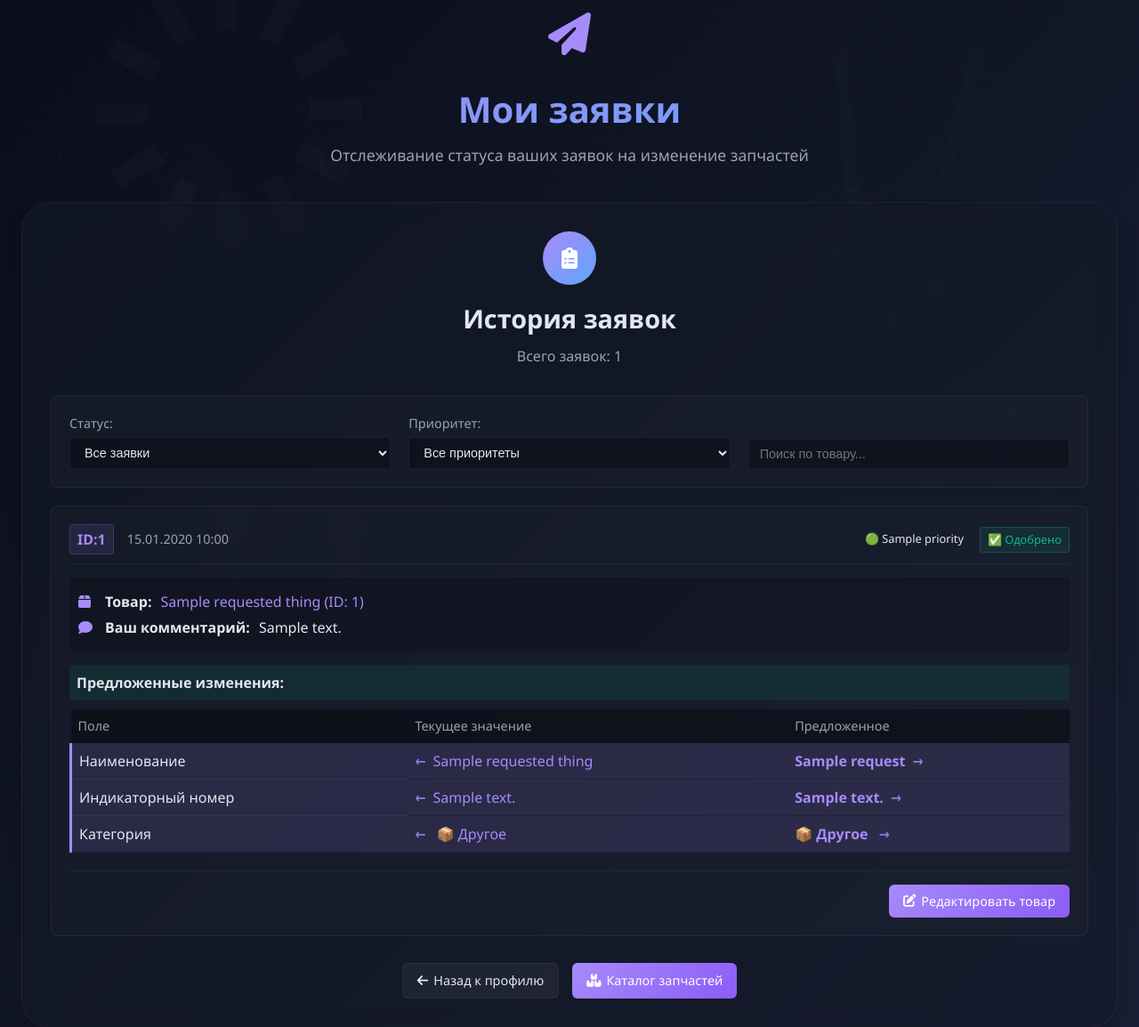
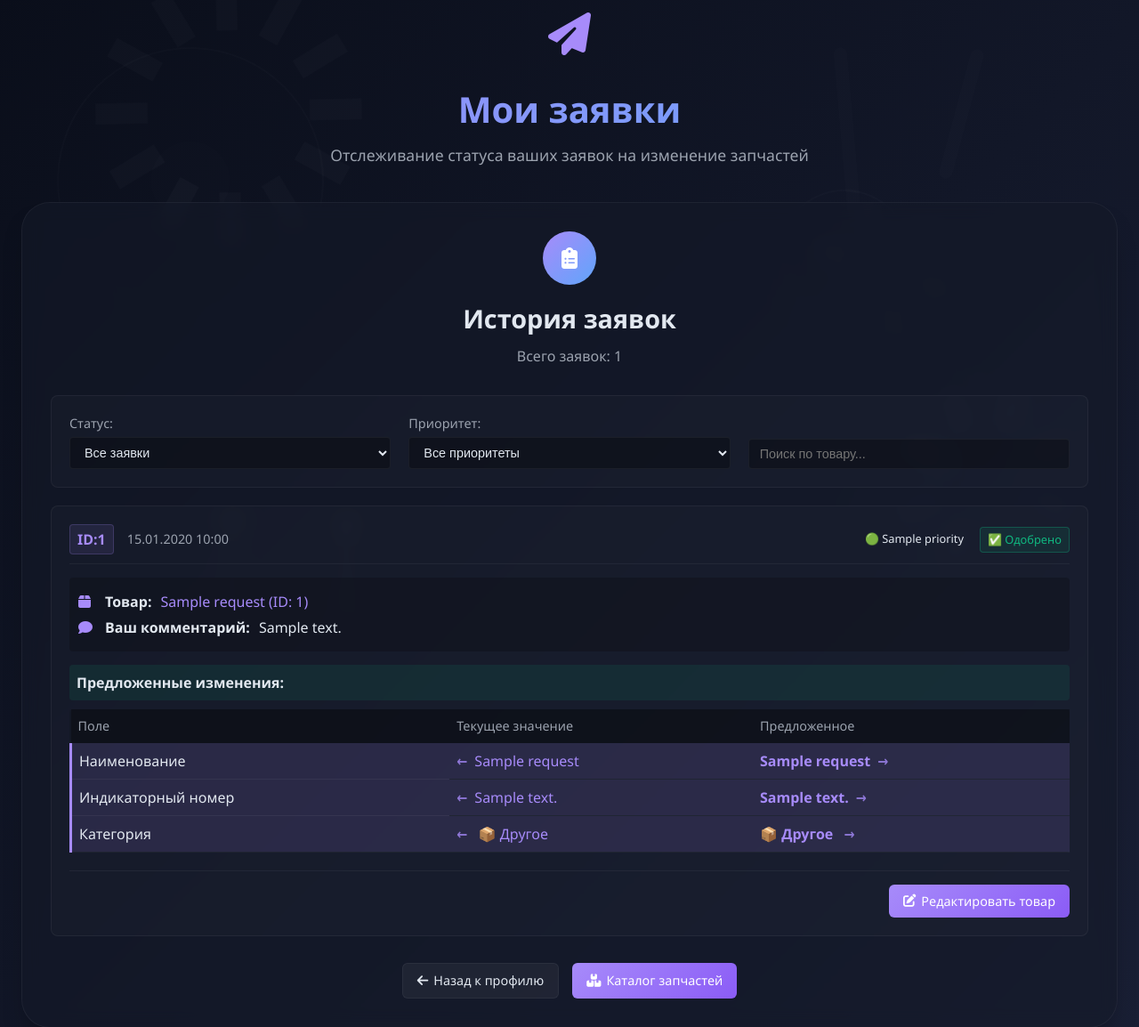
Before and after one commit to ChapaGaming/yastorager-main, a FastAPI app: template templates/operator_requests.html in a window 1280 px wide. Shown: the part 27-1181 px from the top of the page at 89% size. Run offline with FastAPI, Linux system fonts and the light colour scheme; the template is opened without the code that fills it: most values are stand-ins (such as "Sample title", 1, 10 or a date in 2020); parts of the project's set-up code (start-up, migrations or seed data) failed here and were passed over.

Commit message:
real release
i think :(

```diff
--- a/templates/operator_requests.html
+++ b/templates/operator_requests.html
@@ -951,7 +951,7 @@
                                     <div class="info-row">
                                         <i class="fas fa-box"></i>
                                         <strong>Товар:</strong>
-                                        <a href="/edit/{{ request.requested_thing.id }}">{{ request.requested_thing.name }} (ID: {{ request.requested_thing.id }})</a>
+                                        <a href="/edit/{{ request.requested_thing.id }}">{{ request.old_name }} (ID: {{ request.requested_thing.id }})</a>
                                     </div>
                                     {% if request.message %}
                                     <div class="info-row">
@@ -971,47 +971,47 @@
                                         <th>Текущее значение</th>
                                         <th>Предложенное</th>
                                     </tr>
-                                    {% if request.new_name and request.new_name != request.requested_thing.name %}
+                                    {% if request.new_name and request.new_name != request.old_name %}
                                     <tr class="changed-row">
                                         <td>Наименование</td>
-                                        <td class="current-value changed">{{ request.requested_thing.name }}</td>
+                                        <td class="current-value changed">{{ request.old_name }}</td>
                                         <td class="new-value changed">{{ request.new_name }}</td>
                                     </tr>
                                     {% endif %}
 
-                                    {% if request.new_description and request.new_description != request.requested_thing.description %}
+                                    {% if request.new_description and request.new_description != request.old_description %}
                                     <tr class="changed-row">
                                         <td>Индикаторный номер</td>
-                                        <td class="current-value changed">{{ request.requested_thing.description }}</td>
+                                        <td class="current-value changed">{{ request.old_description }}</td>
                                         <td class="new-value changed">{{ request.new_description }}</td>
                                     </tr>
                                     {% endif %}
 
-                                    {% if request.new_amount and request.new_amount != request.requested_thing.amount %}
+                                    {% if request.new_amount and request.new_amount != request.old_amount %}
                                     <tr class="changed-row">
                                         <td>Количество</td>
-                                        <td class="current-value changed">{{ request.requested_thing.amount }}</td>
+                                        <td class="current-value changed">{{ request.old_amount }}</td>
                                         <td class="new-value changed">{{ request.new_amount }}</td>
                                     </tr>
                                     {% endif %}
 
-                                    {% if request.new_buy_cost and request.new_buy_cost != request.requested_thing.buy_cost %}
+                                    {% if request.new_buy_cost and request.new_buy_cost != request.old_buy_cost %}
                                     <tr class="changed-row">
                                         <td>Цена закупки</td>
-                                        <td class="current-value changed">{{ request.requested_thing.buy_cost }} ₽</td>
+                                        <td class="current-value changed">{{ request.old_buy_cost }} ₽</td>
                                         <td class="new-value changed">{{ request.new_buy_cost }} ₽</td>
                                     </tr>
                                     {% endif %}
 
-                                    {% if request.new_kind and request.new_kind != request.requested_thing.kind %}
+                                    {% if request.new_kind and request.new_kind != request.old_kind %}
                                     <tr class="changed-row">
                                         <td>Категория</td>
                                         <td class="current-value changed">
-                                            {% if request.requested_thing.kind == "engine" %}🔧 Двигатель
-                                            {% elif request.requested_thing.kind == "transmission" %}⚙️ Трансмиссия
-                                            {% elif request.requested_thing.kind == "suspension" %}🛞 Подвеска
-                                            {% elif request.requested_thing.kind == "electrical" %}⚡ Электрика
-                                            {% elif request.requested_thing.kind == "body" %}🚗 Кузов
+                                            {% if request.old_kind == "engine" %}🔧 Двигатель
+                                            {% elif request.old_kind == "transmission" %}⚙️ Трансмиссия
+                                            {% elif request.old_kind == "suspension" %}🛞 Подвеска
+                                            {% elif request.old_kind == "electrical" %}⚡ Электрика
+                                            {% elif request.old_kind == "body" %}🚗 Кузов
                                             {% else %}📦 Другое{% endif %}
                                         </td>
                                         <td class="new-value changed">
```
Also changed, not shown: database.db (added).
